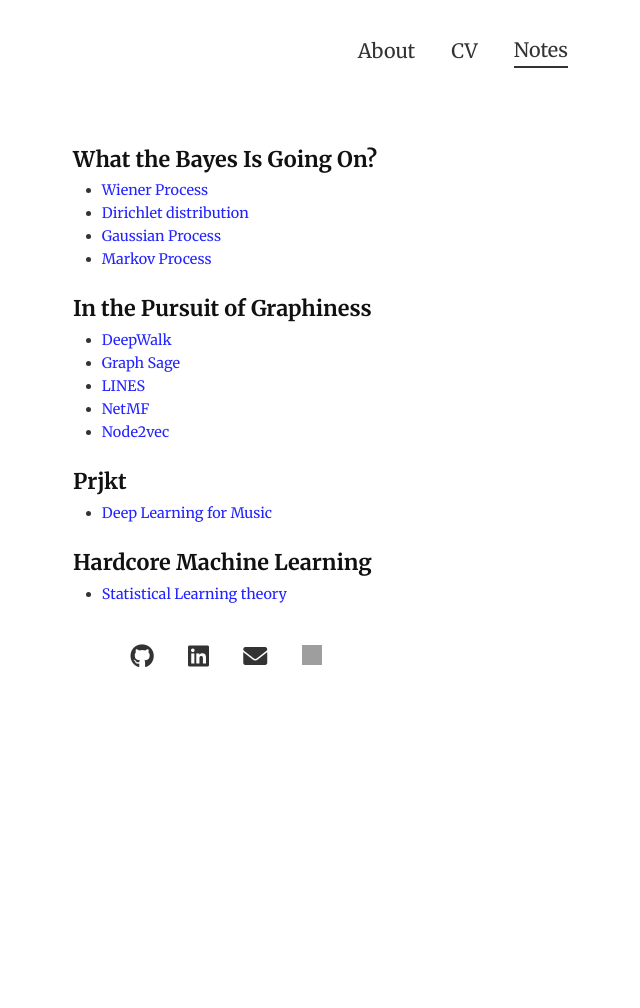
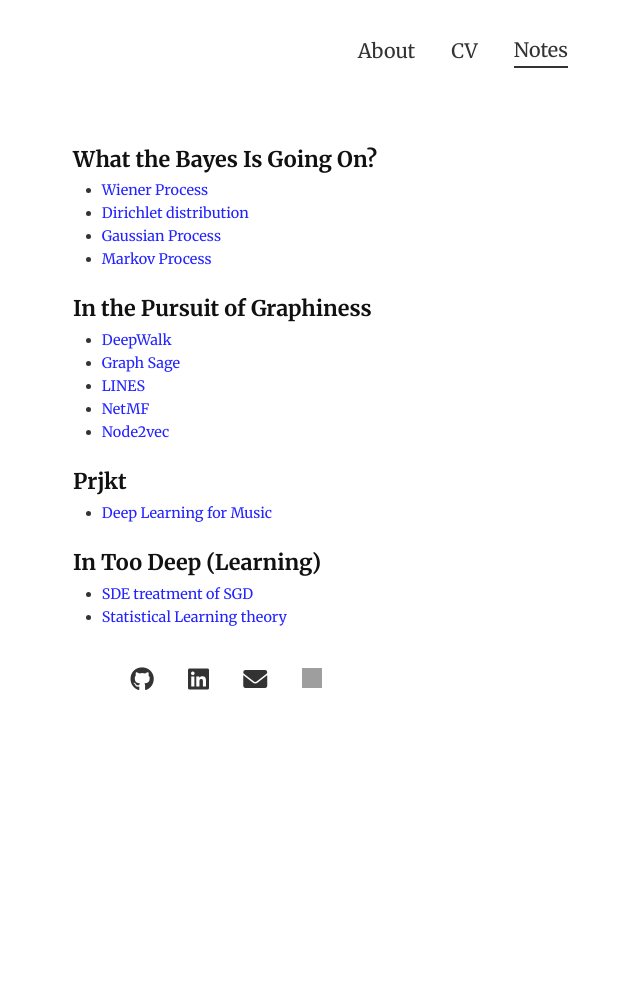
Before and after one commit to dannyrichy/dannyrichy.github.io, a Jekyll site: the page built from docs/notes.html, in a window 1280 px wide. Shown: the whole page, without its empty margins (414-1054 px from the left). Built offline with Jekyll 4.4.1, drawn with Linux system fonts in a browser that asks for light colours; grey boxes are pictures that could not be loaded.

Commit message:
More pages

```diff
--- a/docs/_notes/sl_theory.md
+++ b/docs/_notes/sl_theory.md
@@ -1,16 +1,16 @@
 ---
 layout: default
 title: Statistical Learning theory
-category: "Hardcore Machine Learning"
+category: "In Too Deep (Learning)"
 ---
 ## Statistical Machine Learning
 
 Date: 19/11/2024
 
-## Whazzat
+#### Whazzat
 FR what is this?
 
-## Take-away
+#### Take-away
 This line of study makes me feel like I understand it and yet I don't. I have a lot of questions that haven't found the words to express itself.
 ---
 ### References
```
Also changed, not shown: docs/_notes/sgd-sde.md (added, +16 -0 lines).
